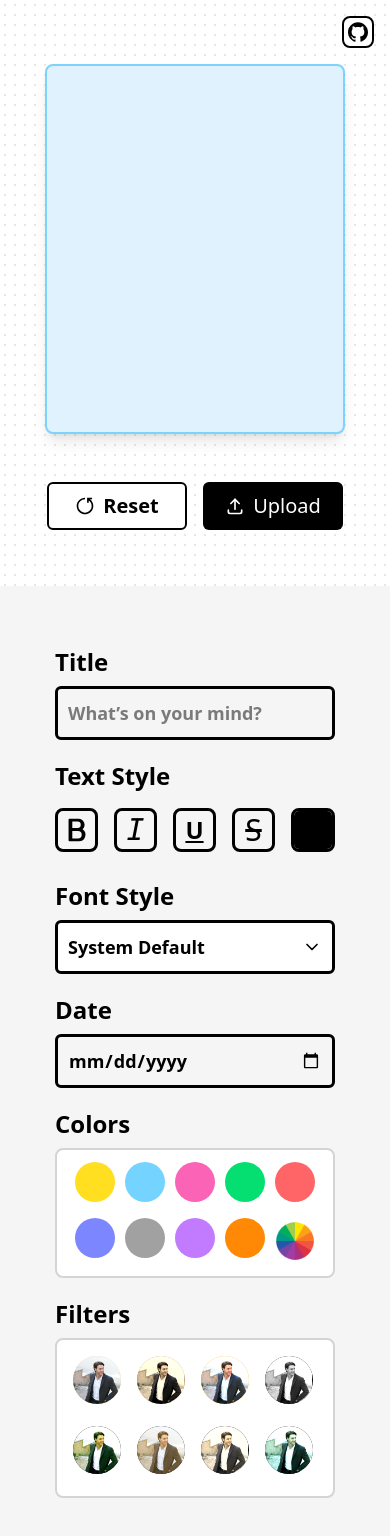
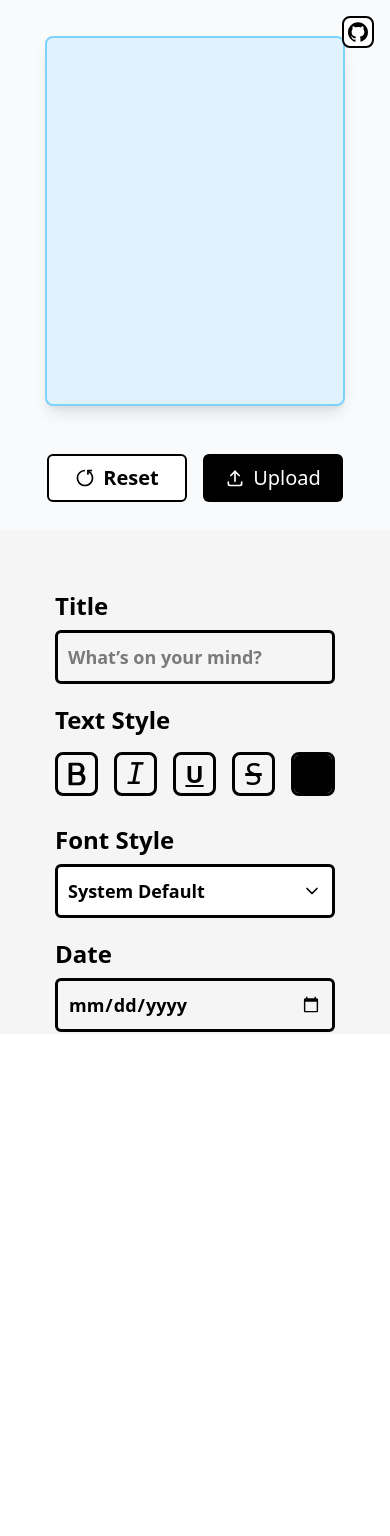
Before and after one commit to devndesigner6/retro-pic-cards, a React (Vite) app: page / in a window 390 px wide. Shown: the top 1536 px of the page. After the commit the page ends 1034 px from the top, so only its background shows below. Built offline with nearby package versions, Linux system fonts and the light colour scheme; a web font is replaced by a local one.

Commit message:
Improve mobile UX with sticky preview

```diff
--- a/src/App.css
+++ b/src/App.css
@@ -64,3 +64,30 @@
 .no-scrollbar {
   scrollbar-width: none;
 }
+
+
+/* Mobile preview + controls behavior */
+@media (max-width: 767px) {
+  .mobile-preview-sticky {
+    position: sticky;
+    top: 0;
+    z-index: 10;
+    padding-top: 12px;
+    padding-bottom: 12px;
+    background: #f8fafc;
+  }
+
+  .mobile-controls {
+    max-height: calc(100dvh - 340px);
+    overflow-y: auto;
+    padding-bottom: 24px;
+  }
+
+  .mobile-controls::-webkit-scrollbar {
+    display: none;
+  }
+
+  .mobile-controls {
+    scrollbar-width: none;
+  }
+}
--- a/src/App.jsx
+++ b/src/App.jsx
@@ -110,7 +110,7 @@ function App() {
     <Analytics/>
       <div className='flex selection:text-white selection:bg-black flex-col md:flex-row '>
 
-        <div className='h-auto md:h-screen w-auto md:w-100 bg-neutral-100 flex flex-col items-center pt-15 pb-15 gap-5  order-2 md:order-1 md:overflow-y-auto no-scrollbar'>
+        <div className='mobile-controls h-auto md:h-screen w-auto md:w-100 bg-neutral-100 flex flex-col items-center pt-15 pb-15 gap-5  order-2 md:order-1 md:overflow-y-auto no-scrollbar'>
 
           <div className='flex flex-col gap-2'>
             <h1 className='font-semibold text-2xl'>Title</h1>
@@ -174,7 +174,7 @@ function App() {
 
         </div>
 
-        <div className='sticky    h-screen w-auto flex-1 flex flex-col justify-center items-center md:-mt-7 selection:text-white selection:bg-black  pt-10 pb-10 md:pb-0  order-1 md:order-2
+        <div className='mobile-preview-sticky sticky h-auto md:h-screen w-auto flex-1 flex flex-col justify-center items-center md:-mt-7 selection:text-white selection:bg-black  pt-10 pb-10 md:pb-0  order-1 md:order-2
         bg-[radial-gradient(circle,_#e5e7eb_1px,_transparent_1px)]
         bg-[size:10px_10px]
         '>
```
